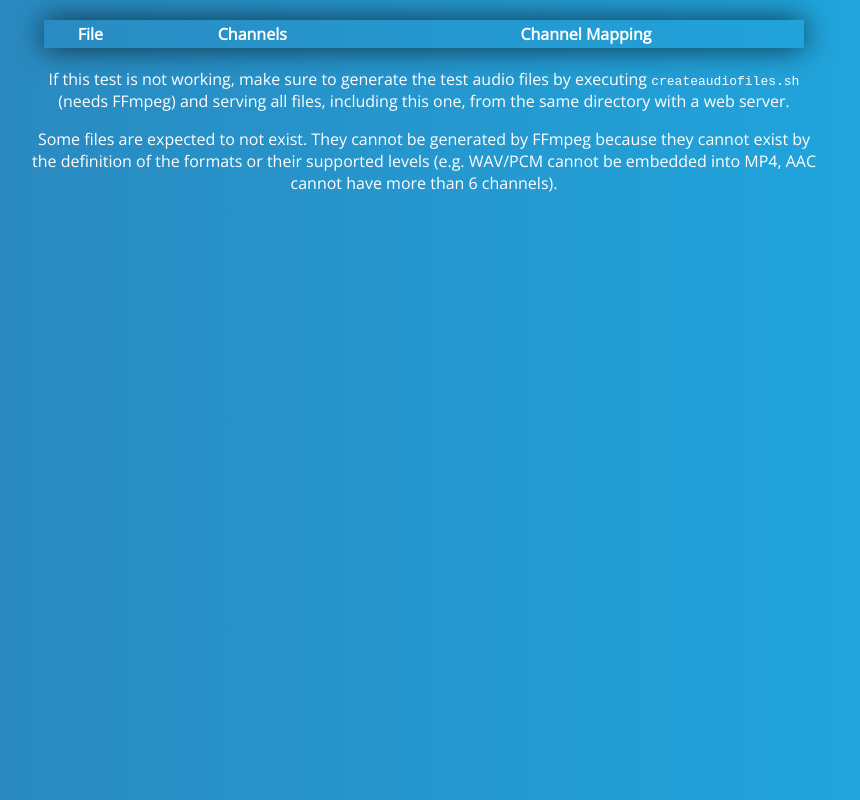
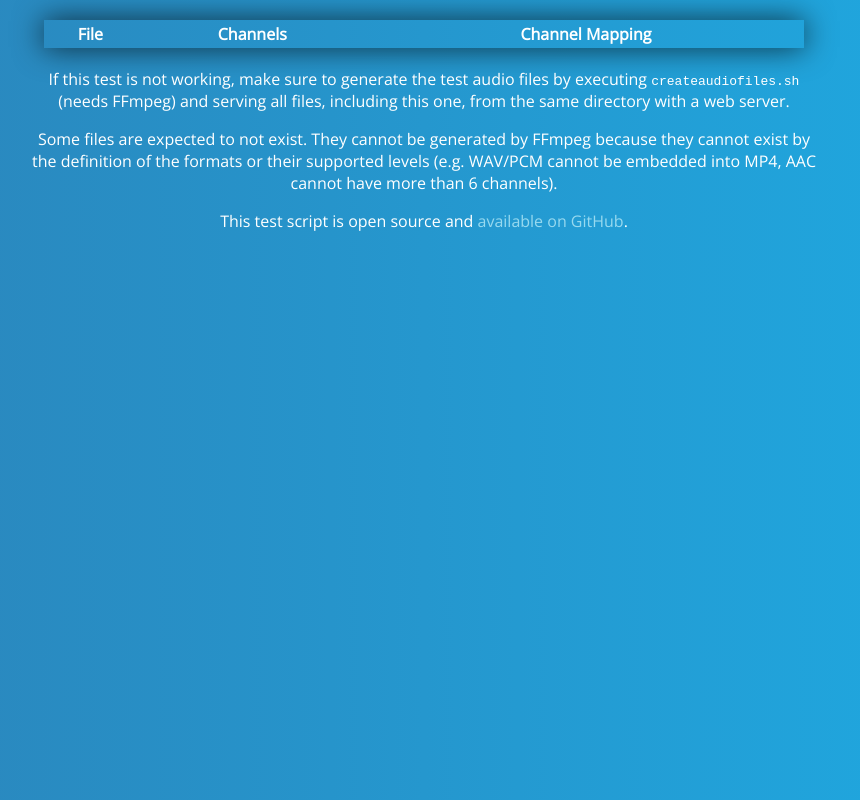
Before and after one commit to bitmovin/bitmovin-player-vr-ambisonics, a website: page channeltest/index.html in a window 1280 px wide. Shown: the whole page, without its empty margins (216-1076 px from the left). Drawn offline with nearby package versions, Linux system fonts and the light colour scheme; no server answers.

Commit message:
Add link to GitHub repo

```diff
--- a/channeltest/index.html
+++ b/channeltest/index.html
@@ -106,6 +106,9 @@
                 Some files are expected to not exist. They cannot be generated by FFmpeg because they
                 cannot exist by the definition of the formats or their supported levels
                 (e.g. WAV/PCM cannot be embedded into MP4, AAC cannot have more than 6 channels).
+            </p>
+            <p>
+                This test script is open source and <a href="https://github.com/bitmovin/bitmovin-player-vr-ambisonics">available on GitHub</a>.
             </p>
         </div>
     </div>
```
